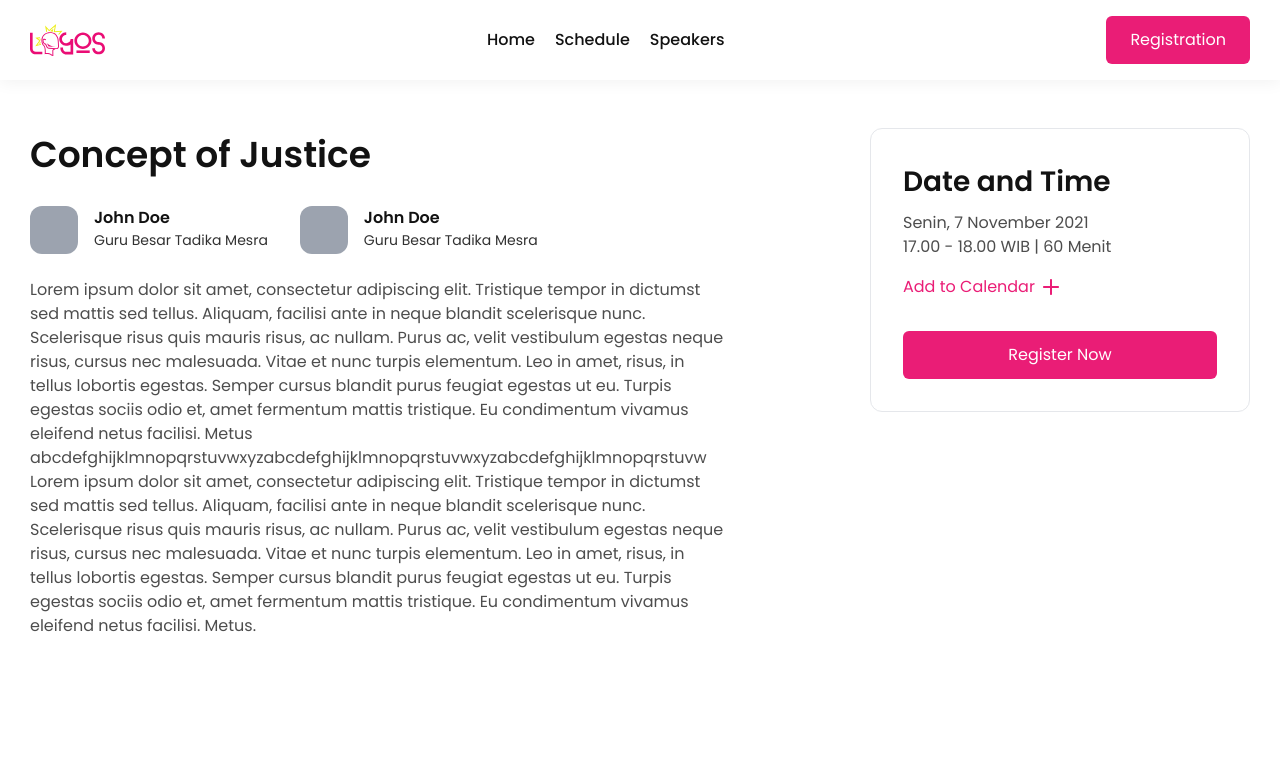
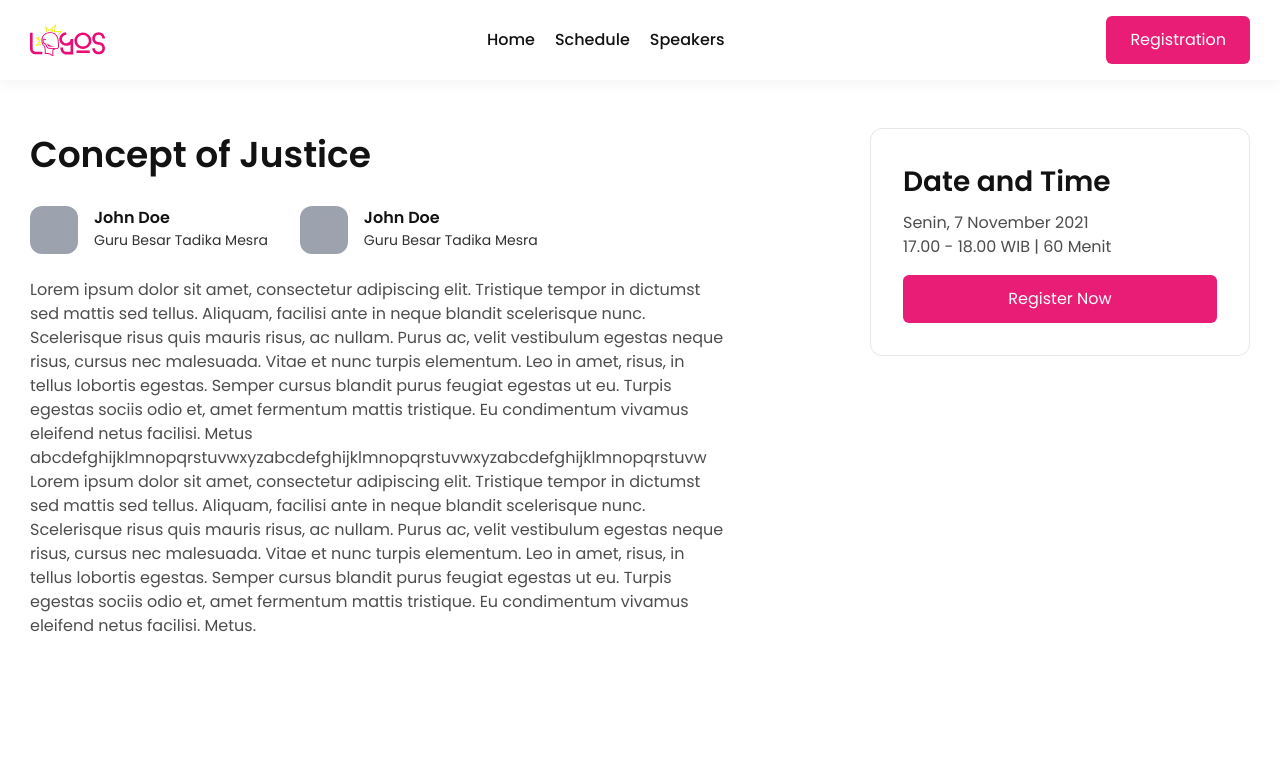
Before and after one commit to logos-engineer/logos-fest, a Next.js app: page /schedule/1/1 in a window 1280 px wide. Shown: the top 765 px of the page. Built offline with nearby package versions, Linux system fonts and the light colour scheme.

Commit message:
update register button and hide add calendar

```diff
--- a/src/components/ScheduleDetail/ScheduleDesc.js
+++ b/src/components/ScheduleDetail/ScheduleDesc.js
@@ -3,8 +3,10 @@ import Grid from '@/components/Common/Grid'
 import SpeakerCard from '@/components/ScheduleDetail/SpeakerCard'
 import { Button } from '@/components/Common'
 import { Popover, Transition } from '@headlessui/react'
+import { Router, useRouter } from 'next/dist/client/router'
 
 export default function ScheduleDesc() {
+  const route = useRouter()
   return (
     <Grid className="mt-32 mx-auto max-w-screen-xl">
       <div className="block col-span-7 col-start-1 font-semibold">
@@ -41,7 +43,7 @@ export default function ScheduleDesc() {
           Senin, 7 November 2021 17.00 - 18.00 WIB | 60 Menit
         </p>
 
-        <Popover className="relative">
+        <Popover className="relative hidden">
           <>
             <Popover.Button className="flex items-center mb-8 text-pink-500">
               Add to Calendar
@@ -102,7 +104,12 @@ export default function ScheduleDesc() {
           </>
         </Popover>
 
-        <Button className="w-full">Register Now</Button>
+        <Button
+          className="w-full"
+          onClick={() => route.push('https://lynk.id/logos_id/P9erAl8')}
+        >
+          Register Now
+        </Button>
       </div>
     </Grid>
   )
```
